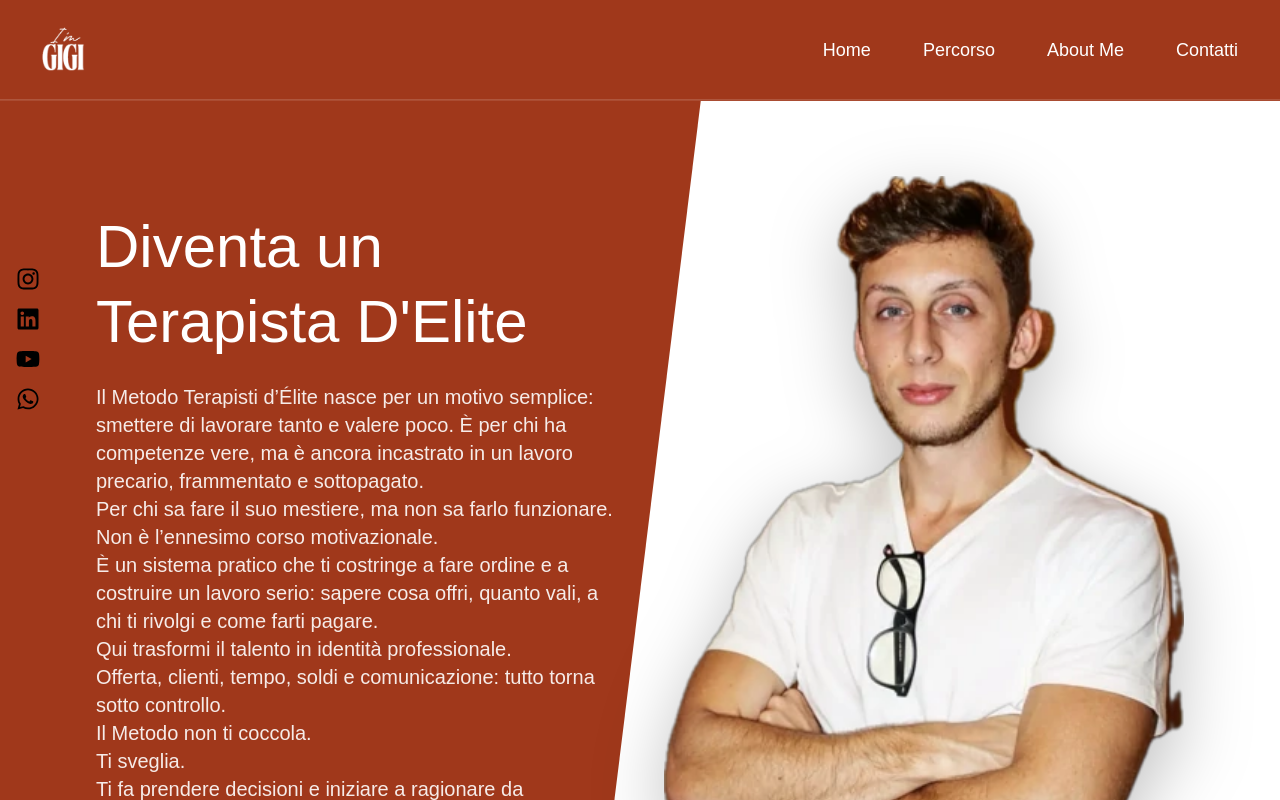
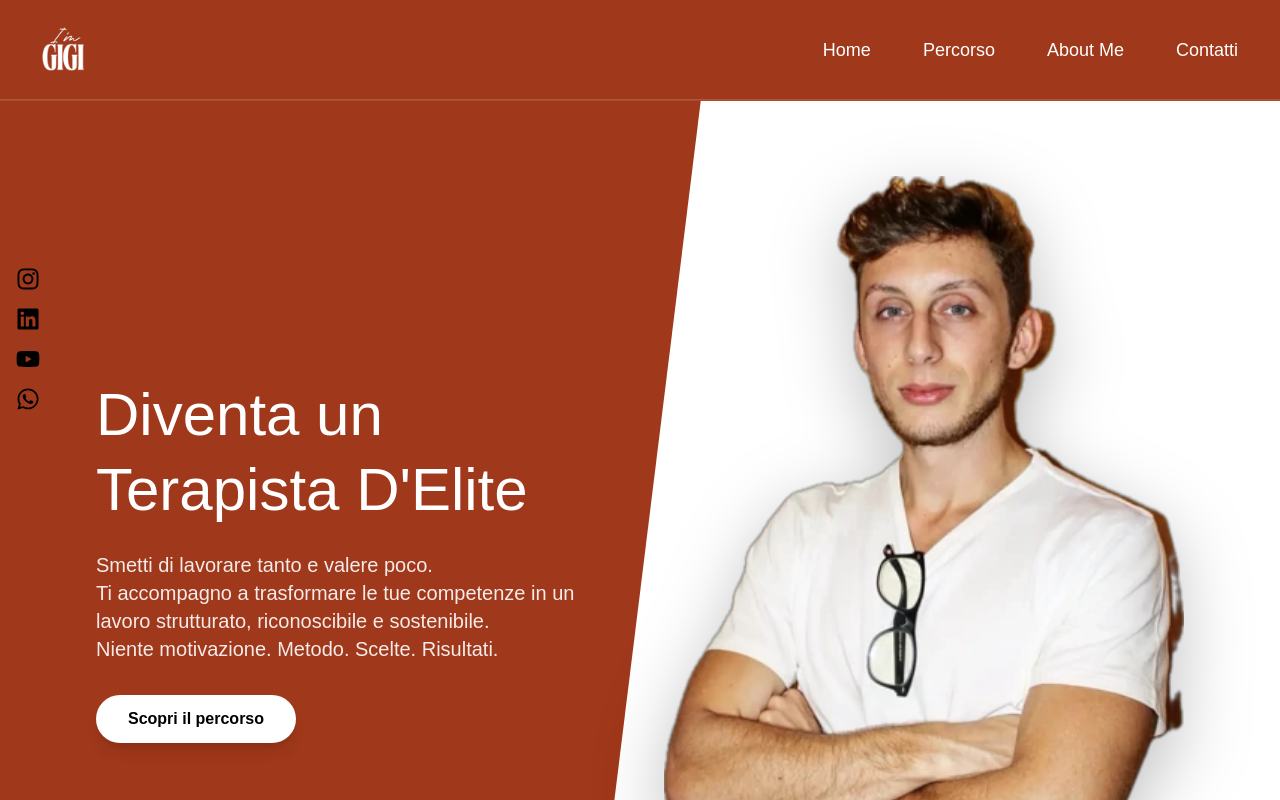
Before and after one commit to SudatiSimone/imgigi-website, a Next.js app: page / in a window 1280 px wide. Shown: the top 800 px of the page. Built offline with nearby package versions, Linux system fonts and the light colour scheme; a web font is replaced by a local one.

Commit message:
add new profile photo and message

```diff
--- a/app/page.tsx
+++ b/app/page.tsx
@@ -33,19 +33,9 @@ export default function Home() {
             Diventa un <br /> Terapista D&apos;Elite
           </h1>
           <p className="text-lg md:text-xl text-white/90">
-            Il Metodo Terapisti d’Élite nasce per un motivo semplice: smettere di lavorare tanto e valere poco.
-            È per chi ha competenze vere, ma è ancora incastrato in un lavoro precario, frammentato e sottopagato.<br/>
-            Per chi sa fare il suo mestiere, ma non sa farlo funzionare.<br/>
-            Non è l’ennesimo corso motivazionale.<br/>
-            È un sistema pratico che ti costringe a fare ordine e a costruire un lavoro serio:
-            sapere cosa offri, quanto vali, a chi ti rivolgi e come farti pagare.
-            <br />
-            Qui trasformi il talento in identità professionale.<br/>
-            Offerta, clienti, tempo, soldi e comunicazione: tutto torna sotto controllo.
-            <br/>
-            Il Metodo non ti coccola.<br/>
-            Ti sveglia.<br/>
-            Ti fa prendere decisioni e iniziare a ragionare da professionista d&apos;élite, non da operatore qualunque.
+            Smetti di lavorare tanto e valere poco.<br />
+            Ti accompagno a trasformare le tue competenze in un lavoro strutturato, riconoscibile e sostenibile.<br />
+            Niente motivazione. Metodo. Scelte. Risultati.
           </p>
           <a
             href="#percorso"
@@ -84,16 +74,9 @@ export default function Home() {
             Diventa un <br /> Terapista D&apos;Elite
           </h1>
           <p className="mt-3 text-[15px] leading-relaxed text-brand-black/70">
-                Il Metodo Terapisti d’Élite nasce per un motivo semplice: smettere di lavorare tanto e valere poco.
-                È per chi ha competenze vere, ma è ancora incastrato in un lavoro precario, frammentato e sottopagato. <br/>
-                Per chi sa fare il suo mestiere, ma non sa farlo funzionare.
-                Non è l’ennesimo corso motivazionale.<br/>
-                È un sistema pratico che ti costringe a fare ordine e a costruire un lavoro serio:
-                sapere cosa offri, quanto vali, a chi ti rivolgi e come farti pagare.
-                Qui trasformi il talento in identità professionale.<br/>
-                Offerta, clienti, tempo, soldi e comunicazione: tutto torna sotto controllo.<br/>
-                Il Metodo non ti coccola. Ti sveglia.<br/>
-                Ti fa prendere decisioni e iniziare a ragionare da professionista d&apos;élite, non da operatore qualunque.
+            Smetti di lavorare tanto e valere poco.<br />
+            Ti accompagno a trasformare le tue competenze in un lavoro strutturato, riconoscibile e sostenibile.<br />
+            Niente motivazione. Metodo. Scelte. Risultati.
           </p>
             <a
               href="#percorso"
@@ -319,22 +302,29 @@ export default function Home() {
           <div className="space-y-5">
             <motion.section initial={{ opacity: 0 }} whileInView={{ opacity: 1 }} transition={{ duration: 0.4 }} viewport={{ once: true }}>
               <FaqItem
-                question="Devo avere già un’attività avviata per accedere al percorso?"
-                answer="No, puoi iniziare anche se sei in fase di transizione o apertura. Il percorso ti aiuterà proprio a partire con consapevolezza e metodo."
+                question="Ma io sono abbastanza brava/o per fare un percorso del genere?"
+                answer="Se ti stai facendo questa domanda, probabilmente sì. Questo percorso non è per chi cerca conferme, ma per chi è disposto a guardarsi allo specchio e migliorare. Non servono superpoteri: serve onestà, voglia di crescere e disponibilità a cambiare approccio."
               />
             </motion.section>
 
             <motion.section initial={{ opacity: 0 }} whileInView={{ opacity: 1 }} transition={{ duration: 0.4 }} viewport={{ once: true }}>
               <FaqItem
-                question="Posso pagare in due rate?"
-                answer="Sì, puoi versare in 2 o 3 comode rate."
+                question="Questo funziona anche se non sono portata/o per vendere?"
+                answer="Qui non impari a “vendere”. Impari a dare valore a quello che fai, comunicarlo in modo chiaro e farti scegliere senza forzature. Se oggi fai fatica a venderti, non è un limite: è un punto di partenza."
               />
             </motion.section>
 
             <motion.section initial={{ opacity: 0 }} whileInView={{ opacity: 1 }} transition={{ duration: 0.4 }} viewport={{ once: true }}>
               <FaqItem
-                question="Cosa succede se salto una sessione?"
-                answer="Nessun problema: possiamo riprogrammarla entro 10 giorni. La flessibilità fa parte del mio metodo."
+                question="Che differenza c’è tra questo e un corso di formazione classico?"
+                answer="Qui non accumuli informazioni. Qui lavori su di te, sul tuo lavoro reale e sui tuoi numeri. Ogni decisione ha un impatto concreto sul tuo modo di lavorare e guadagnare."
+              />
+            </motion.section>
+
+            <motion.section initial={{ opacity: 0 }} whileInView={{ opacity: 1 }} transition={{ duration: 0.4 }} viewport={{ once: true }}>
+              <FaqItem
+                question="Perché dovrei fidarmi proprio di te?"
+                answer="Non devi fidarti di me: devi vedere i risultati. Il mio lavoro è guidarti con metodo, decisioni concrete e numeri chiari. Se non posso aiutarti davvero, te lo dico subito."
               />
             </motion.section>
           </div>
```
Also changed, not shown: public/fotoprofilo.jpg.
